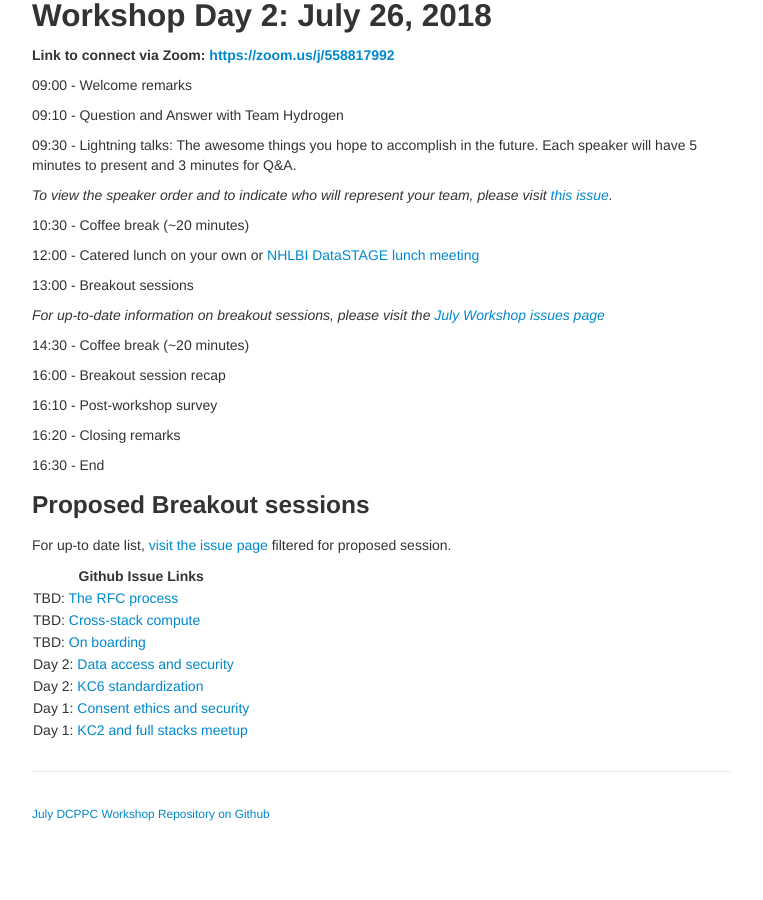
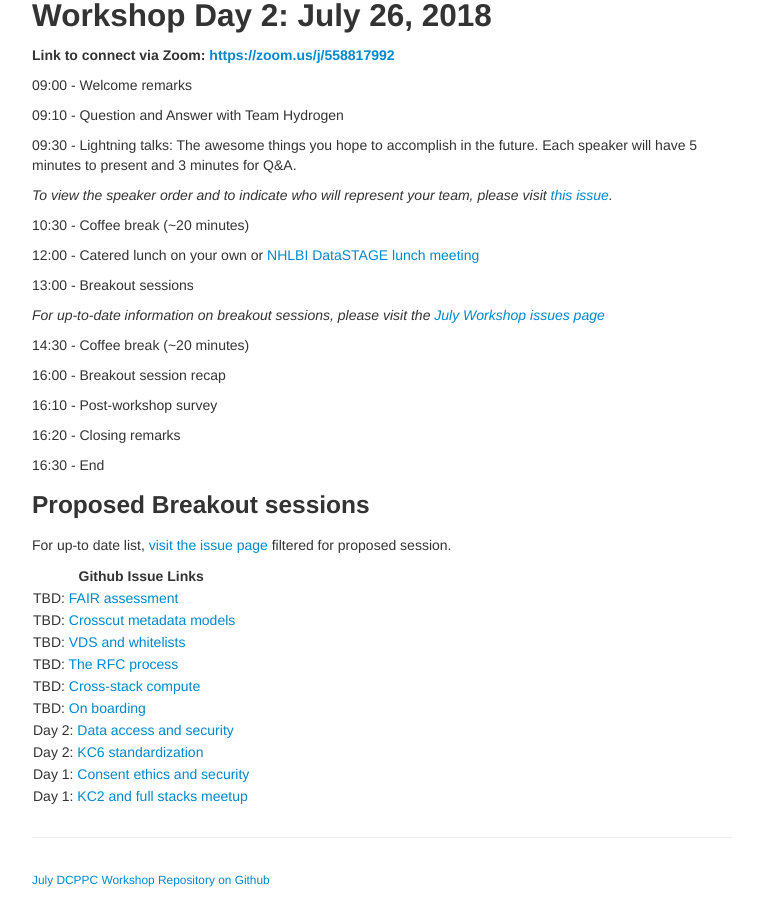
Before and after one commit to dcppc/2018-july-workshop, a Jekyll site: the page built from docs/agenda.md, in a window 1280 px wide and 900 px high, scrolled down 707 px. Shown: the whole window, without its empty margins (258-1021 px from the left). Built offline with Jekyll 4.4.1, drawn with Linux system fonts in a browser that asks for light colours; before the commit the page ends 1541 px from its top, so only the background shows below that.

Commit message:
add three breakouts

```diff
--- a/docs/agenda.md
+++ b/docs/agenda.md
@@ -69,6 +69,9 @@ For up-to date list, [visit the issue page](https://github.com/dcppc/2018-july-w
 
 | Github Issue Links |
 | ------------------ |
+| TBD: [FAIR assessment](https://github.com/dcppc/2018-july-workshop/issues/19) |
+| TBD: [Crosscut metadata models](https://github.com/dcppc/2018-july-workshop/issues/18) |
+| TBD: [VDS and whitelists](https://github.com/dcppc/2018-july-workshop/issues/17) |
 | TBD: [The RFC process](https://github.com/dcppc/2018-july-workshop/issues/16) |
 | TBD: [Cross-stack compute](https://github.com/dcppc/2018-july-workshop/issues/14) |
 | TBD: [On boarding](https://github.com/dcppc/2018-july-workshop/issues/12) |
```
